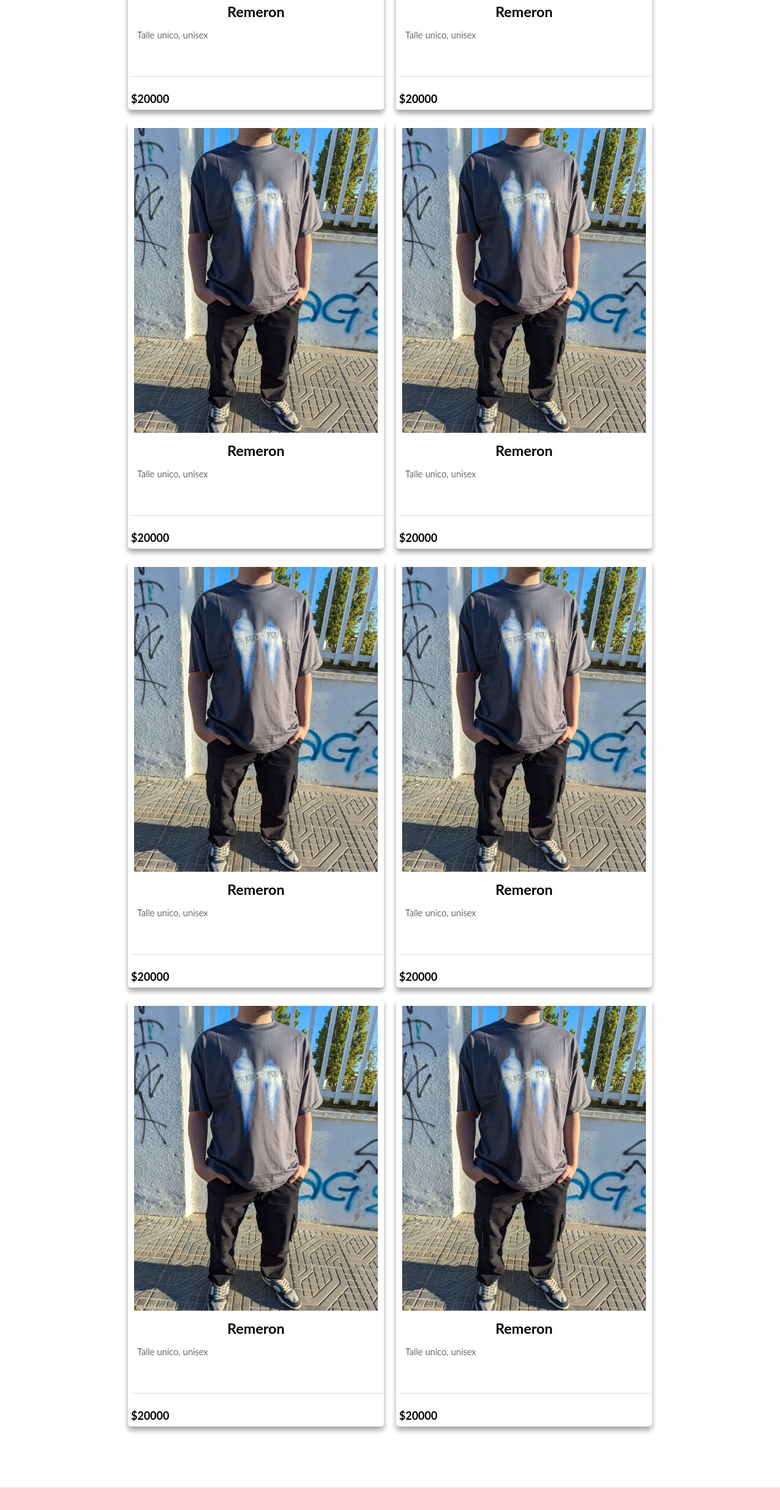
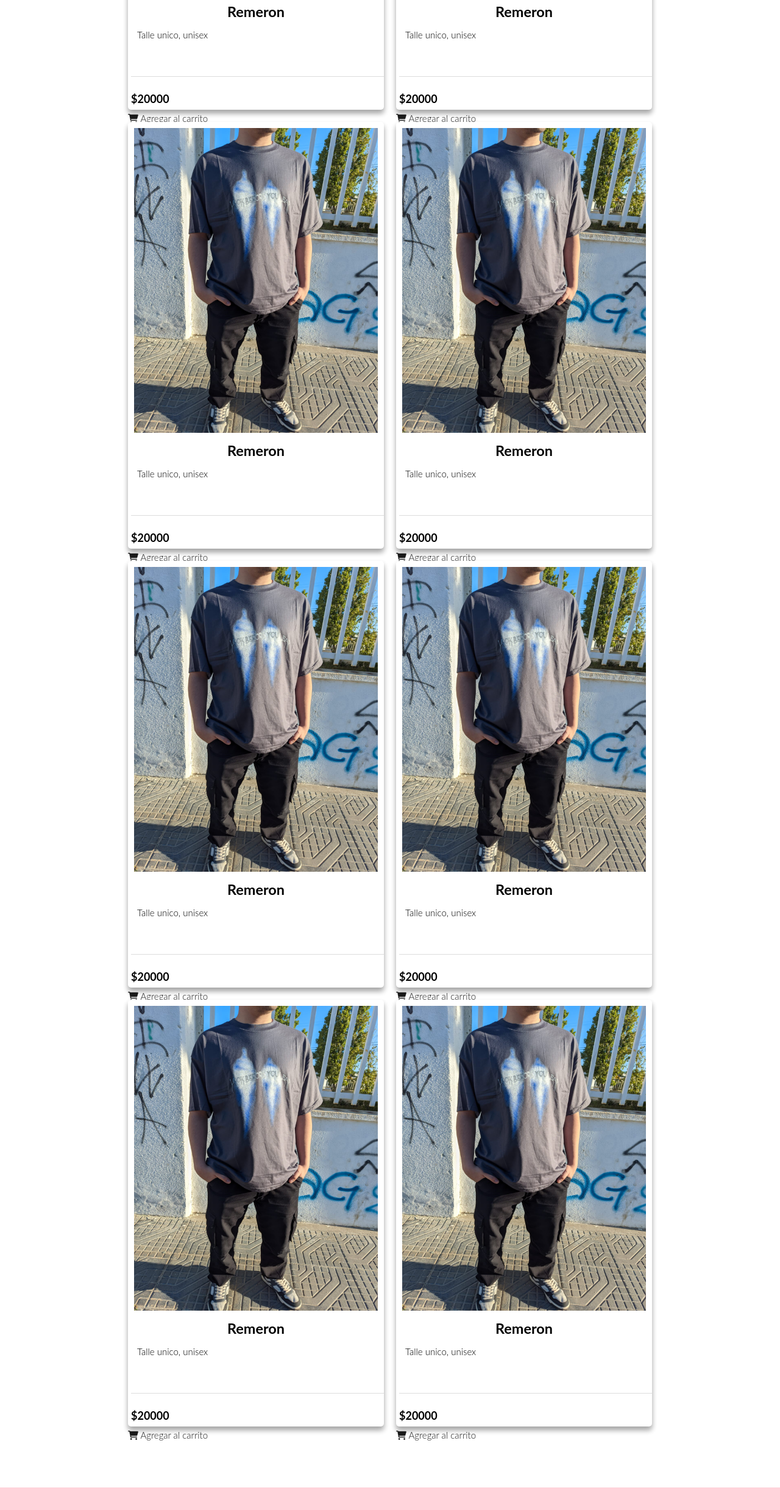
Before and after one commit to MatiasFernandez02/Nicemoda, a plain HTML site: page index.html in a window 1280 px wide. Shown: the part 1460-3937 px from the top of the page at 61% size. Drawn offline with Linux system fonts and the light colour scheme.

Commit message:
Update index.html

```diff
--- a/index.html
+++ b/index.html
@@ -61,14 +61,15 @@
             Talle unico, unisex
           </p>
         </div>
+        <div class="price-cart-container">
           <div class="price-card">
-          <span class="precio">
-            $20000
-          </span>
+              <span class="precio">$20000</span>
           </div>
           <div class="cart-card">
-          <a href=""></a>
+              <a href="#" class="add-to-cart-button"><i class="fas fa-shopping-cart"></i> Agregar al carrito</a>
           </div>
+      </div>
+
       </div>
       <div class="card">
         <img class="img-card" src="public/imagenes/IMG-20231117-WA0023.jpg" alt="">
@@ -82,14 +83,15 @@
             Talle unico, unisex
           </p>
         </div>
+        <div class="price-cart-container">
           <div class="price-card">
-          <span>
-            $20000
-          </span>
+              <span class="precio">$20000</span>
           </div>
           <div class="cart-card">
-          <a href=""></a>
+              <a href="#" class="add-to-cart-button"><i class="fas fa-shopping-cart"></i> Agregar al carrito</a>
           </div>
+      </div>
+
       </div>
       <div class="card">
         <img class="img-card" src="public/imagenes/IMG-20231117-WA0023.jpg" alt="">
@@ -103,14 +105,15 @@
             Talle unico, unisex
           </p>
         </div>
+        <div class="price-cart-container">
           <div class="price-card">
-          <span>
-            $20000
-          </span>
+              <span class="precio">$20000</span>
           </div>
           <div class="cart-card">
-          <a href=""></a>
+              <a href="#" class="add-to-cart-button"><i class="fas fa-shopping-cart"></i> Agregar al carrito</a>
           </div>
+      </div>
+
       </div>
       <div class="card">
         <img class="img-card" src="public/imagenes/IMG-20231117-WA0023.jpg" alt="">
@@ -124,14 +127,15 @@
             Talle unico, unisex
           </p>
         </div>
+        <div class="price-cart-container">
           <div class="price-card">
-          <span>
-            $20000
-          </span>
+              <span class="precio">$20000</span>
           </div>
           <div class="cart-card">
-          <a href=""></a>
+              <a href="#" class="add-to-cart-button"><i class="fas fa-shopping-cart"></i> Agregar al carrito</a>
           </div>
+      </div>
+
       </div>
       <div class="card">
         <img class="img-card" src="public/imagenes/IMG-20231117-WA0023.jpg" alt="">
@@ -145,14 +149,15 @@
             Talle unico, unisex
           </p>
         </div>
+        <div class="price-cart-container">
           <div class="price-card">
-          <span>
-            $20000
-          </span>
+              <span class="precio">$20000</span>
           </div>
           <div class="cart-card">
-          <a href=""></a>
+              <a href="#" class="add-to-cart-button"><i class="fas fa-shopping-cart"></i> Agregar al carrito</a>
           </div>
+      </div>
+
       </div>
       <div class="card">
         <img class="img-card" src="public/imagenes/IMG-20231117-WA0023.jpg" alt="">
@@ -166,14 +171,15 @@
             Talle unico, unisex
           </p>
         </div>
+        <div class="price-cart-container">
           <div class="price-card">
-          <span>
-            $20000
-          </span>
+              <span class="precio">$20000</span>
           </div>
           <div class="cart-card">
-          <a href=""></a>
+              <a href="#" class="add-to-cart-button"><i class="fas fa-shopping-cart"></i> Agregar al carrito</a>
           </div>
+      </div>
+
       </div>
       <div class="card">
         <img class="img-card" src="public/imagenes/IMG-20231117-WA0023.jpg" alt="">
@@ -187,14 +193,15 @@
             Talle unico, unisex
           </p>
         </div>
+        <div class="price-cart-container">
           <div class="price-card">
-          <span>
-            $20000
-          </span>
+              <span class="precio">$20000</span>
           </div>
           <div class="cart-card">
-          <a href=""></a>
+              <a href="#" class="add-to-cart-button"><i class="fas fa-shopping-cart"></i> Agregar al carrito</a>
           </div>
+      </div>
+
       </div>
       <div class="card">
         <img class="img-card" src="public/imagenes/IMG-20231117-WA0023.jpg" alt="">
@@ -208,15 +215,17 @@
             Talle unico, unisex
           </p>
         </div>
+        <div class="price-cart-container">
           <div class="price-card">
-          <span>
-            $20000
-          </span>
+              <span class="precio">$20000</span>
           </div>
           <div class="cart-card">
-          <a href=""></a>
+              <a href="#" class="add-to-cart-button"><i class="fas fa-shopping-cart"></i> Agregar al carrito</a>
           </div>
       </div>
+
+      </div>
+
     </div>
   </main>
 
```
Lines whose indentation alone changed are shown as unchanged.
